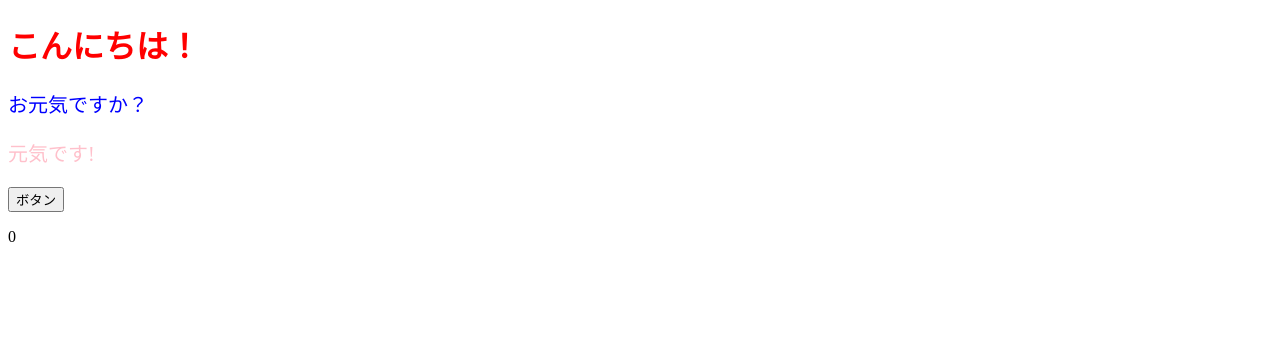
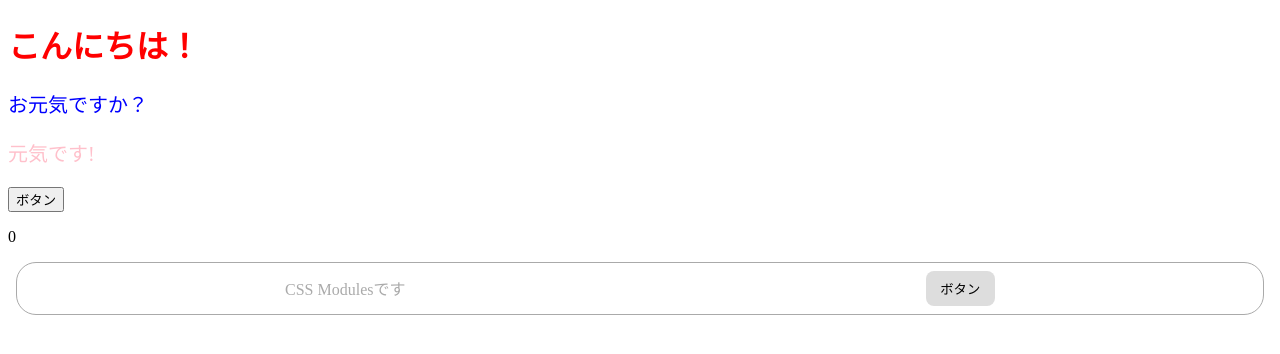
Before and after one commit to zamami/study_react, a React (Create React App) app: page / in a window 1280 px wide. Shown: the top 354 px of the page. Built offline with nearby package versions, Linux system fonts and the light colour scheme.

Commit message:
css moduleを使用

```diff
--- a/package.json
+++ b/package.json
@@ -6,6 +6,7 @@
     "@testing-library/jest-dom": "^5.17.0",
     "@testing-library/react": "^13.4.0",
     "@testing-library/user-event": "^13.5.0",
+    "node-sass": "^7.0.3",
     "react": "^18.2.0",
     "react-dom": "^18.2.0",
     "react-scripts": "5.0.1",
--- a/src/App.jsx
+++ b/src/App.jsx
@@ -1,6 +1,7 @@
 import { useEffect } from "react";
 import { useState } from "react";
 import { ColoredMessage } from "./components/ColoredMessage";
+import { CssModules } from "./components/CssModule";
 
 export const App = () => {
 
@@ -23,6 +24,7 @@
       <ColoredMessage color="pink"> 元気です! </ColoredMessage>
       <button onClick={onClickButton}>ボタン</button>
       <p>{num}</p>
+      <CssModules />
     </>
   );
 };
--- /dev/null
+++ b/src/components/CssModule.jsx
@@ -0,0 +1,10 @@
+import classes from "./CssModule.module.scss";
+
+export const CssModules = () => {
+  return(
+    <div className={classes.container}>
+      <p className={classes.title}>CSS Modulesです</p>
+      <button className={classes.button}> ボタン　</button>
+    </div>
+  );
+};
--- /dev/null
+++ b/src/components/CssModule.module.scss
@@ -0,0 +1,24 @@
+.container {
+  border: solid 1px #aaa;
+  border-radius: 20px;
+  padding: 8px;
+  margin: 8px;
+  display: flex;
+  justify-content: space-around;
+  align-items: center;
+}
+.title {
+  margin: 0;
+  color: #aaa;
+}
+.button {
+  background-color: #ddd;
+  border: none;
+  padding: 8px;
+  border-radius: 8px;
+  &:hover {
+    background-color: #aaa;
+    color: #fff;
+    cursor: pointer;
+  }
+}
```
Also changed, not shown: 1 other file (tests, documents, lock files or other folders).
